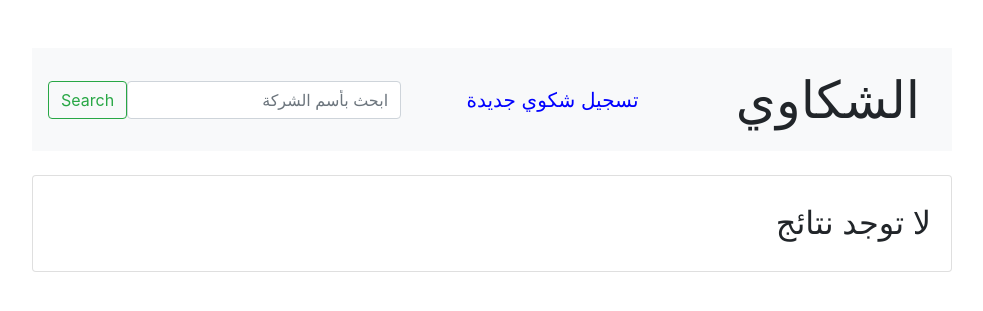
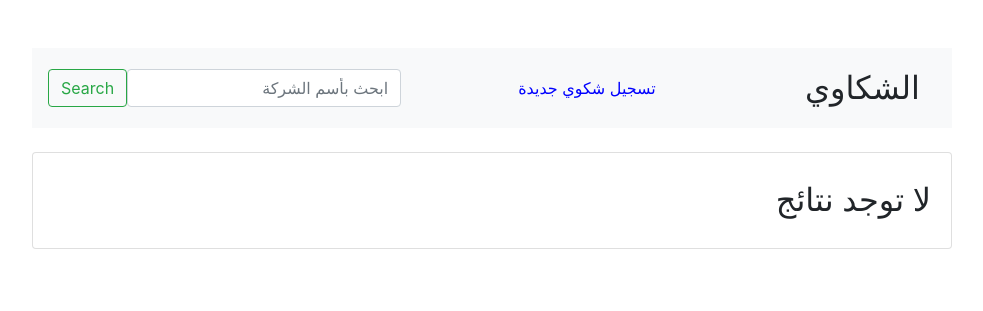
Before and after one commit to Nadern96/realestate-eye, a Django app: page /list in a window 1280 px wide. Shown: the top 311 px of the page, without its empty margins (148-1131 px from the left). Run offline with Django 4.2, Linux system fonts and the light colour scheme; data that the repository does not hold is empty; some libraries are stand-ins or nearby versions.

Commit message:
update htmls

```diff
--- a/reviews/templates/index.html
+++ b/reviews/templates/index.html
@@ -3,9 +3,10 @@
 {% load static %}
 
 {% block content %}
-<nav class="navbar navbar-light bg-light justify-content-between">
+
+<nav class="navbar navbar-light bg-light">
     <a class="navbar-brand">
-        <h2 class="mt-5" style="font-size: 2vw; border-radius: 10px; font-style: italic" >دليل الشركات العقارية</h2>
+        <h2 class="mt-5" style="font-style: italic" >دليل الشركات العقارية</h2>
     </a>
     <!-- <h1 class="mt-5">دليل الشركات العقارية</h1> -->
     <img src="{% static 'Ain Misr Real Estate.png' %}" class="img-fluid" alt="My image">
--- a/reviews/templates/review_form.html
+++ b/reviews/templates/review_form.html
@@ -3,9 +3,9 @@
 
 {% block content %}
 <br><br>
-    <nav class="navbar navbar-light bg-light justify-content-between">
+    <nav class="navbar navbar-light bg-light">
         <a class="navbar-brand">
-            <h2 class="mt-2" style="font-size: 4vw;">اكتب مشكلتك</h2>
+            <h2 class="mt-2">اكتب مشكلتك</h2>
         </a>
         <ul class="navbar-nav">
             <li class="nav-item active">
--- a/reviews/templates/reviews_list.html
+++ b/reviews/templates/reviews_list.html
@@ -3,13 +3,13 @@
 {% block content %}
 
 <br><br>
-<nav class="navbar navbar-light bg-light justify-content-between">
+<nav class="navbar navbar-light bg-light">
     <a class="navbar-brand">
-        <h2 class="mt-2" style="font-size: 4vw;">الشكاوي</h2>
+        <h2 class="mt-2">الشكاوي</h2>
     </a>
     <ul class="navbar-nav">
         <li class="nav-item active">
-            <a class="nav-link" href="{% url 'review' %}" style="color: blue; font-size: 20px;">تسجيل شكوي جديدة</a>
+            <a class="nav-link" href="{% url 'review' %}" style="color: blue;">تسجيل شكوي جديدة</a>
         </li>
     </ul>
 
```
